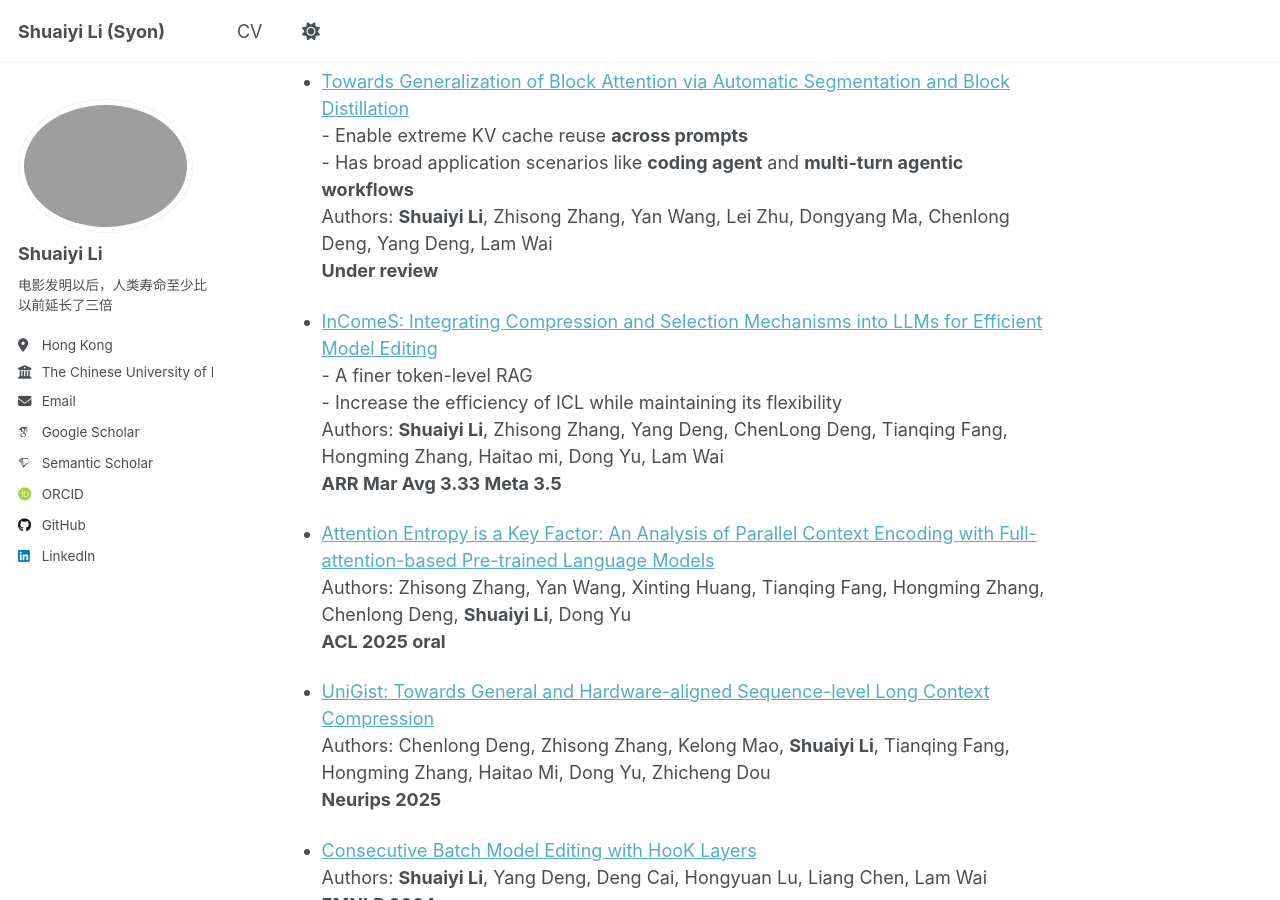
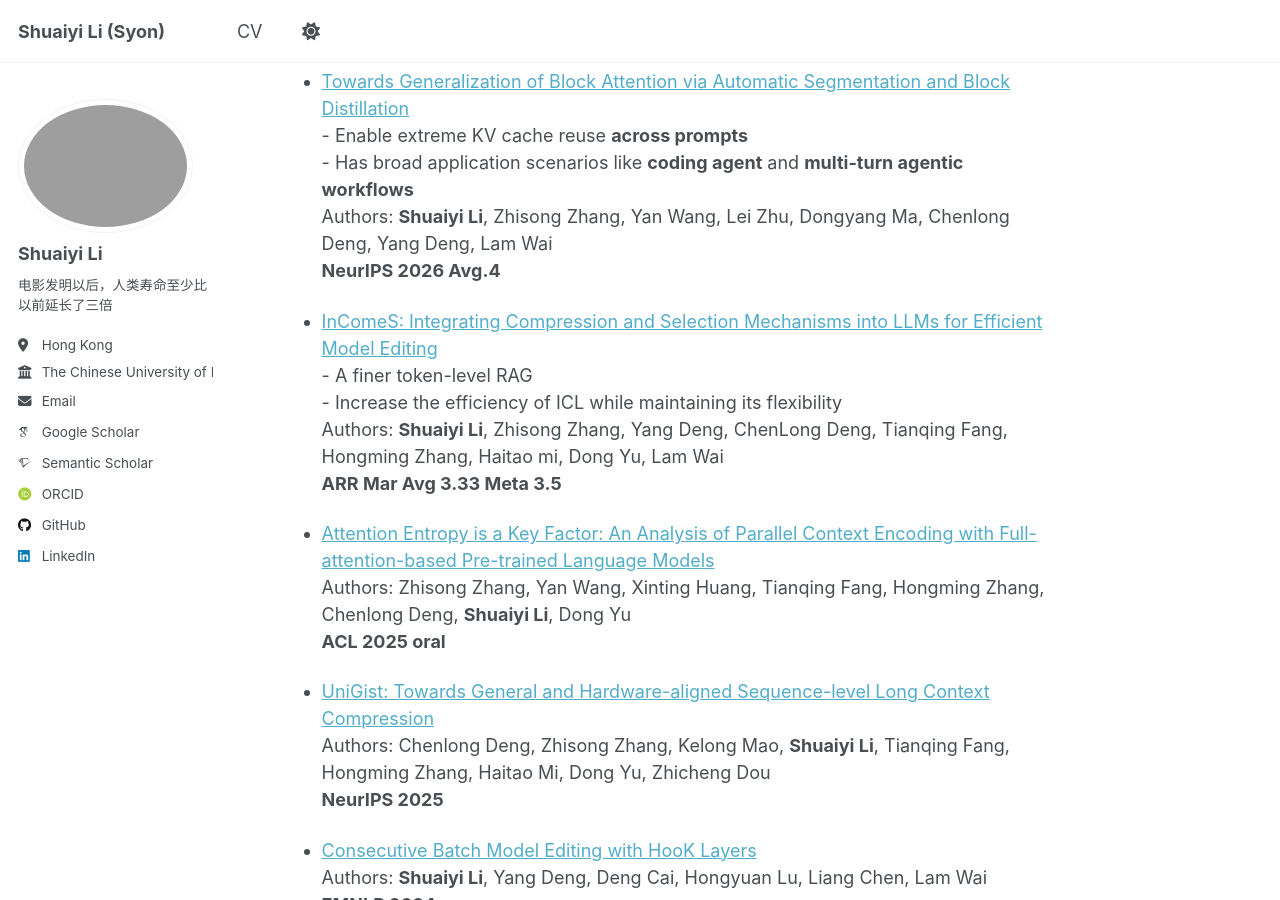
Before and after one commit to Syon-Li/Syon-Li.github.io, a Jekyll site: the page built from _pages/about.md, in a window 1280 px wide and 900 px high, scrolled down 519 px. Built offline with Jekyll 4.4.1, drawn with Linux system fonts in a browser that asks for light colours; some web fonts are replaced; a script that is not in the unit is left out.

Commit message:
Update about.md

```diff
--- a/_pages/about.md
+++ b/_pages/about.md
@@ -22,7 +22,7 @@ Publications
   \- Enable extreme KV cache reuse **across prompts**<br>
   \- Has broad application scenarios like **coding agent** and **multi-turn agentic workflows**<br>
   Authors: **Shuaiyi Li**, Zhisong Zhang, Yan Wang, Lei Zhu, Dongyang Ma, Chenlong Deng, Yang Deng, Lam Wai<br>
-  **Under review**
+  **NeurIPS 2026 Avg.4**
 
 - [InComeS: Integrating Compression and Selection Mechanisms into LLMs for Efficient Model Editing](https://arxiv.org/pdf/2505.22156)<br>
   \- A finer token-level RAG<br>
@@ -36,7 +36,7 @@ Publications
 
 - [UniGist: Towards General and Hardware-aligned Sequence-level Long Context Compression](https://arxiv.org/abs/2509.15763)<br>
   Authors: Chenlong Deng, Zhisong Zhang, Kelong Mao, **Shuaiyi Li**, Tianqing Fang, Hongming Zhang, Haitao Mi, Dong Yu, Zhicheng Dou<br>
-  **Neurips 2025**
+  **NeurIPS 2025**
 
 - [Consecutive Batch Model Editing with HooK Layers](https://aclanthology.org/2024.emnlp-main.765/)<br>
   Authors: **Shuaiyi Li**, Yang Deng, Deng Cai, Hongyuan Lu, Liang Chen, Lam Wai<br>
```
